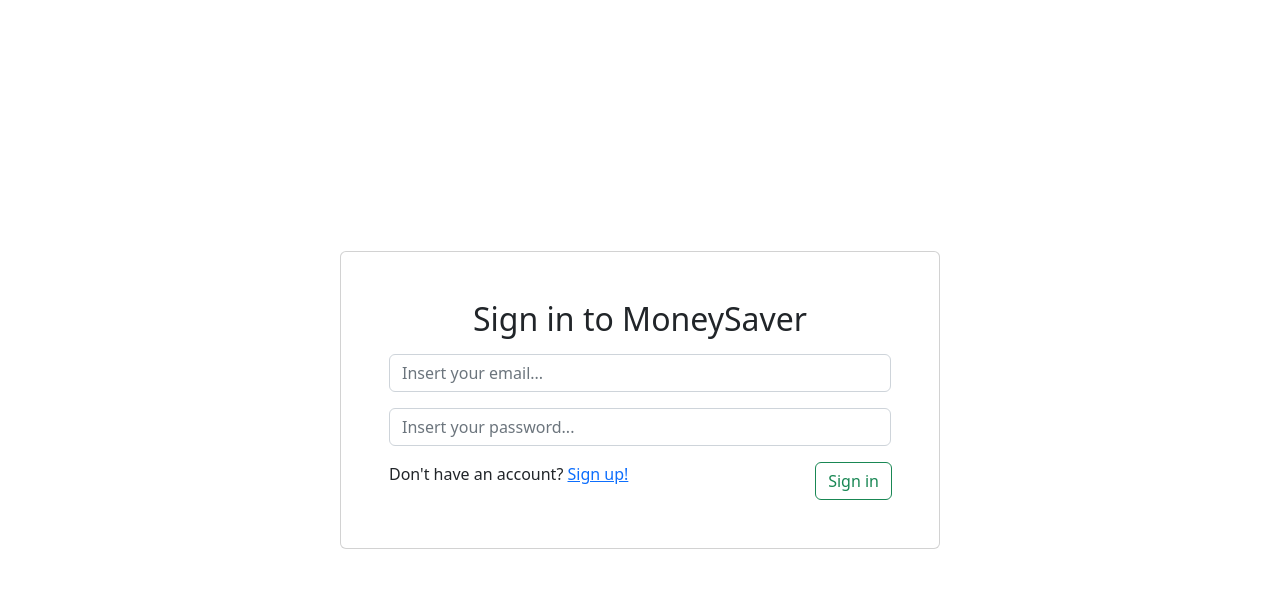
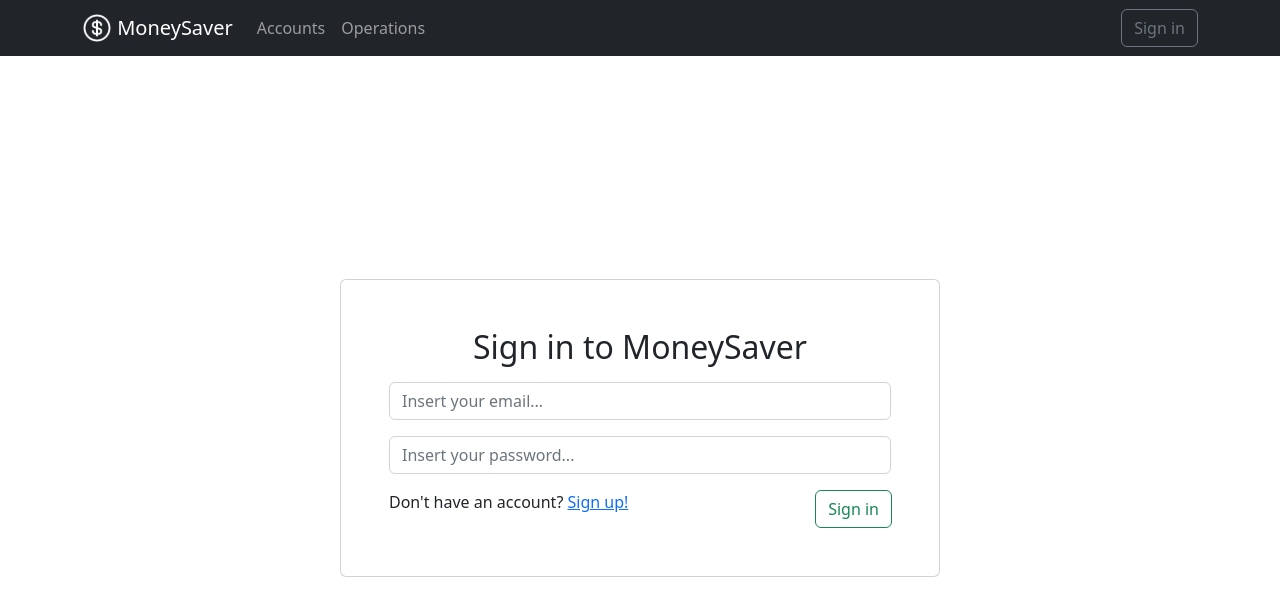
Before and after one commit to Wesson1337/MoneySaver, a React (Create React App) app in the folder frontend/: page /login in a window 1280 px wide. Shown: the top 616 px of the page. Built offline with nearby package versions, Linux system fonts and the light colour scheme; no server answers.

Commit message:
made navbar

```diff
--- a/frontend/src/App.js
+++ b/frontend/src/App.js
@@ -9,6 +9,8 @@
 import {useAuth} from "./context/Auth";
 import {check} from "./http/userAPI";
 import {Spinner} from "react-bootstrap";
+import NavBar from "./components/NavBar";
+import AppRouter from "./components/AppRouter";
 
 function App() {
     const {setUser} = useAuth()
@@ -18,17 +20,13 @@
             setUser(email)
         }).finally(() => setLoading(false))
     }, [setUser])
-  return (
-      loading ? <Spinner animation='border' style={{position: 'absolute', top: '50%', left: '50%'}}/> :
-          <Routes>
-              <Route element={<PrivateRoutes/>}>
-                  <Route path={MAIN_PAGE_ROUTE} element={<MainPage/>} />
-                  <Route path={ACCOUNTS_ROUTE} element={<Accounts/>} />
-                  <Route path={OPERATIONS_ROUTE} element={<Operations/>} />
-              </Route>
-              <Route path={LOGIN_ROUTE} element={<Auth/>}/>
-              <Route path={REGISTRATION_ROUTE} element={<Auth/>}/>
-          </Routes>
+
+    return (
+        loading ? <Spinner animation='border' style={{position: 'absolute', top: '50%', left: '50%'}}/> :
+            <div>
+                <NavBar/>
+                <AppRouter/>
+            </div>
   );
 }
 
--- /dev/null
+++ b/frontend/src/components/AppRouter.js
@@ -0,0 +1,24 @@
+import React from 'react';
+import {Route, Routes} from "react-router-dom";
+import PrivateRoutes from "../utils/PrivateRoutes";
+import {ACCOUNTS_ROUTE, LOGIN_ROUTE, MAIN_PAGE_ROUTE, OPERATIONS_ROUTE, REGISTRATION_ROUTE} from "../utils/consts";
+import MainPage from "../pages/MainPage";
+import Accounts from "../pages/Accounts";
+import Operations from "../pages/Operations";
+import Auth from "../pages/Auth";
+
+const AppRouter = () => {
+    return (
+        <Routes>
+            <Route element={<PrivateRoutes/>}>
+                <Route path={MAIN_PAGE_ROUTE} element={<MainPage/>} />
+                <Route path={ACCOUNTS_ROUTE} element={<Accounts/>} />
+                <Route path={OPERATIONS_ROUTE} element={<Operations/>} />
+            </Route>
+            <Route path={LOGIN_ROUTE} element={<Auth/>}/>
+            <Route path={REGISTRATION_ROUTE} element={<Auth/>}/>
+        </Routes>
+    );
+};
+
+export default AppRouter;
--- /dev/null
+++ b/frontend/src/components/NavBar.js
@@ -0,0 +1,56 @@
+import React, {useState} from 'react';
+import {Button, Container, Nav, Navbar} from "react-bootstrap";
+import dollar from "../static/dollar-white.svg"
+import {useNavigate} from "react-router-dom";
+import {ACCOUNTS_ROUTE, LOGIN_ROUTE, MAIN_PAGE_ROUTE, OPERATIONS_ROUTE} from "../utils/consts";
+import {useAuth} from "../context/Auth";
+import {logout} from "../http/userAPI";
+
+const NavBar = () => {
+    const navigate = useNavigate()
+    const [active, setActive] = useState("")
+    const {user, setUser} = useAuth()
+    return (
+            <>
+      <Navbar bg="dark" variant="dark" expand="lg">
+        <Container>
+            <Navbar.Brand onClick={() => {setActive(""); navigate(MAIN_PAGE_ROUTE)}} style={{cursor: "pointer"}}>
+                <img
+                  alt=""
+                  src={dollar}
+                  width="30"
+                  height="30"
+                  className="d-inline-block align-top"
+                />{' '}
+                MoneySaver
+            </Navbar.Brand>
+            <Navbar.Toggle aria-controls="navbarScroll" />
+            <Navbar.Collapse id="navbarScroll">
+                <Nav
+                    className="me-auto my-2 my-lg-0"
+                    activeKey={active}
+                    onSelect={(selectedKey) => setActive(selectedKey)}
+                    navbarScroll
+                    style={{maxWidth: "100px"}}
+                >
+                <Nav.Link eventKey="accounts" onClick={() => navigate(ACCOUNTS_ROUTE)}>Accounts</Nav.Link>
+                <Nav.Link eventKey="operations" onClick={() => navigate(OPERATIONS_ROUTE)}>Operations</Nav.Link>
+                </Nav>
+                {user
+                    ?
+                    <Button onClick={() => {logout(); setUser(""); navigate(LOGIN_ROUTE)}} variant="outline-secondary">
+                        Sign out
+                    </Button>
+                    :
+                    <Button onClick={() => {navigate(LOGIN_ROUTE)}} variant="outline-secondary">
+                        Sign in
+                    </Button>
+                }
+            </Navbar.Collapse>
+        </Container>
+      </Navbar>
+    </>
+    );
+};
+
+export default NavBar;
--- a/frontend/src/pages/Auth.js
+++ b/frontend/src/pages/Auth.js
@@ -78,7 +78,7 @@
     return (
         <Container
             className="d-flex justify-content-center align-items-center"
-            style={{height: window.innerHeight}}
+            style={{height: window.innerHeight - 56}}
         >
             <ErrorComponent
                 message={errorMsg}
```
Also changed, not shown: frontend/src/static/dollar-white.svg (added).
